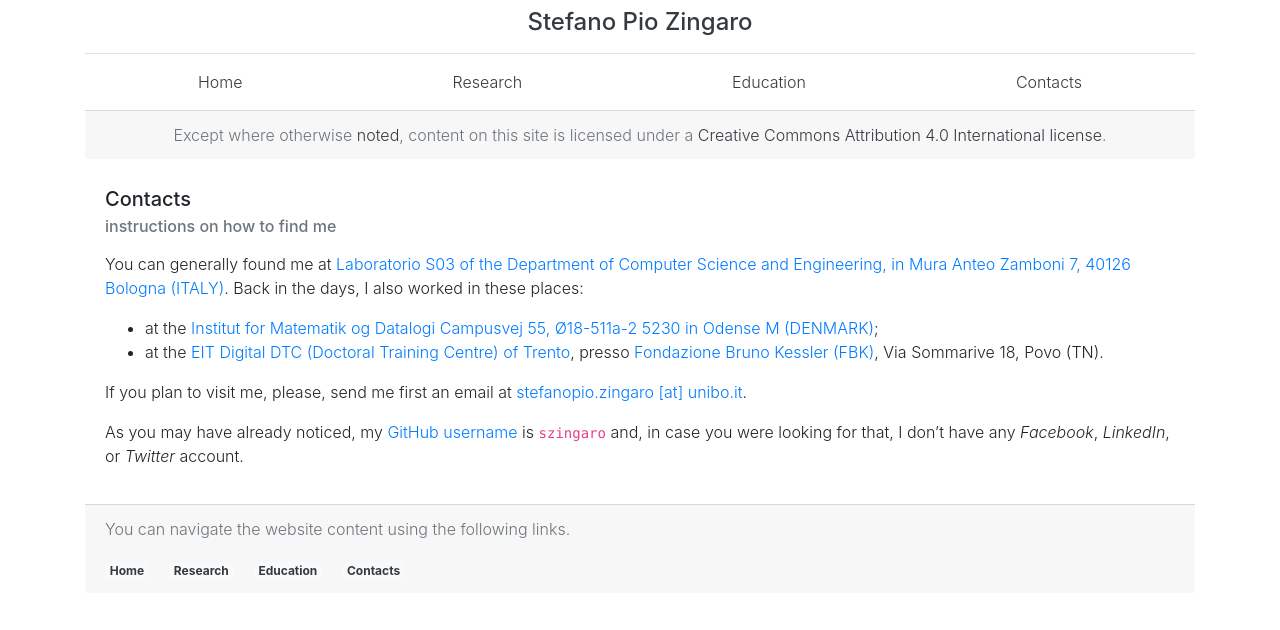
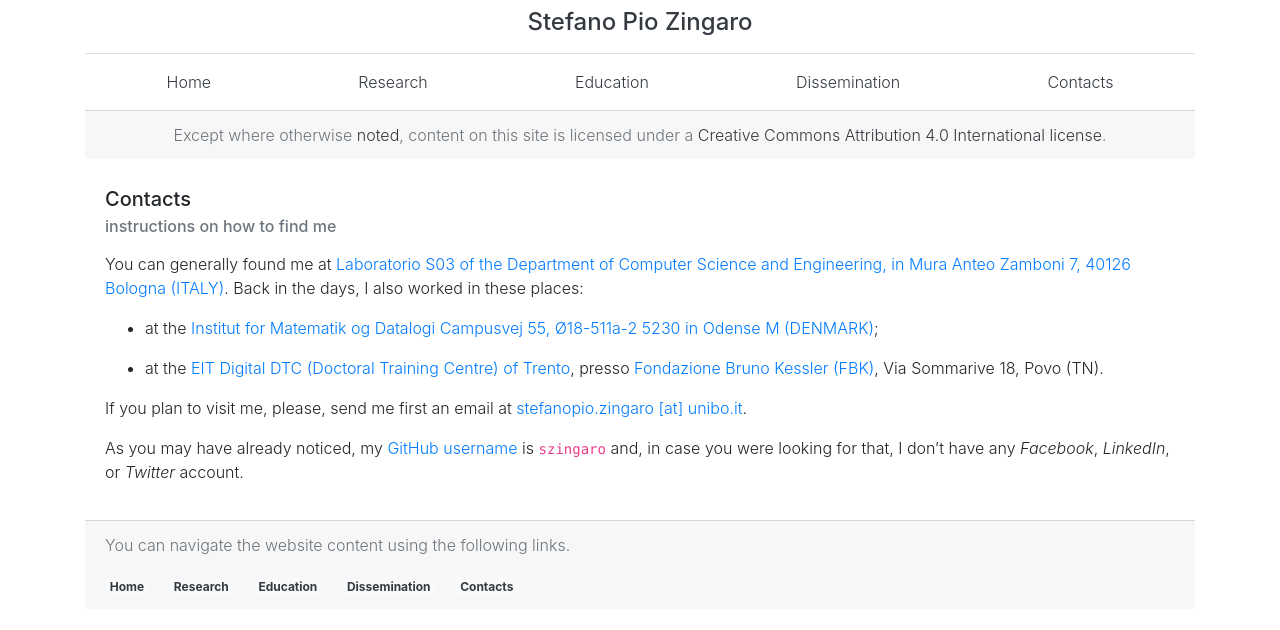
Before and after one commit to saltgz/saltgz.github.io, a Jekyll site: the page built from _pages/contacts.md, in a window 1280 px wide. Shown: the top 630 px of the page. Built offline with Jekyll 4.4.1, drawn with Linux system fonts in a browser that asks for light colours; nearby versions of some CDN libraries.

Commit message:
creating dissemination category

```diff
--- a/_data/nav.yml
+++ b/_data/nav.yml
@@ -7,6 +7,8 @@ items:
 #   url: blog/index.html
 - title: Education
   url: education/index.html
+- title: Dissemination
+  url: dissemination/index.html
 # - title: Resources
 #   url: resources.html
 - title: Contacts
--- a/_pages/contacts.md
+++ b/_pages/contacts.md
@@ -5,13 +5,20 @@ subtitle: instructions on how to find me
 
 You can generally found me at [Laboratorio S03 of the Department of Computer
 Science and Engineering, in Mura Anteo Zamboni 7, 40126 Bologna
-(ITALY)](http://w3w.co/rotaie.piastra.tavola). Back in the days, I also worked in these places:
-- at the [Institut for Matematik og Datalogi Campusvej 55, Ø18-511a-2 5230 in Odense M (DENMARK)](http://w3w.co/invitato.inclinati.sostenute);
-- at the [EIT Digital DTC (Doctoral Training Centre) of Trento](https://doctoralschool.eitdigital.eu/doctoral-training-centres/dtc-trento/), presso [Fondazione Bruno Kessler (FBK)](https://www.fbk.eu/en/), Via Sommarive 18, Povo (TN).
+(ITALY)](http://w3w.co/rotaie.piastra.tavola). Back in the days, I also worked
+in these places:
+
+- at the [Institut for Matematik og Datalogi Campusvej 55, Ø18-511a-2 5230 in
+  Odense M (DENMARK)](http://w3w.co/invitato.inclinati.sostenute);
+
+- at the
+  [EIT Digital DTC (Doctoral Training Centre) of Trento](https://doctoralschool.eitdigital.eu/doctoral-training-centres/dtc-trento/),
+  presso [Fondazione Bruno Kessler (FBK)](https://www.fbk.eu/en/), Via Sommarive
+  18, Povo (TN).
 
 If you plan to visit me, please, send me first an email at [stefanopio.zingaro
 [at] unibo.it](mailto:stefanopio.zingaro@unibo.it).
 
-As you may have already noticed, my [GitHub username](https://github.com/szingaro) is
-`szingaro` and, in case you were looking for that, I don't have any *Facebook*,
-*LinkedIn*, or *Twitter* account.
+As you may have already noticed, my [GitHub
+username](https://github.com/szingaro) is `szingaro` and, in case you were
+looking for that, I don't have any _Facebook_, _LinkedIn_, or _Twitter_ account.
```
Also changed, not shown: _categories/dissemination.md (added, +5 -0 lines), _posts/2018-07-04-ai-lab.md (+1 -1 lines), _posts/2019-04-18-blockchain.md (+1 -1 lines).
